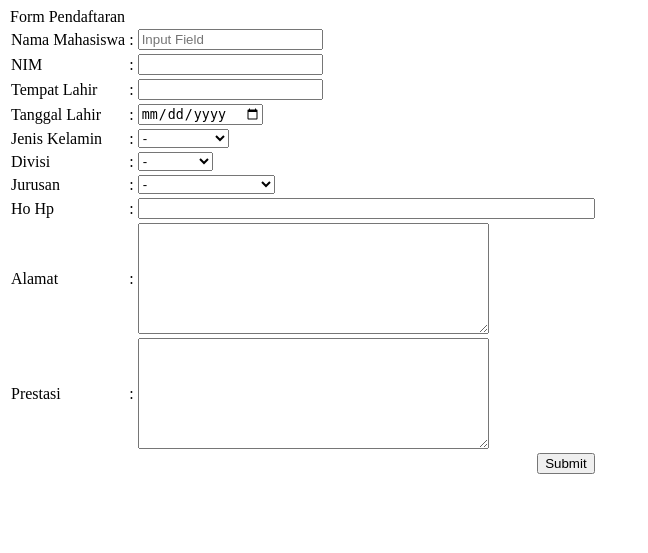
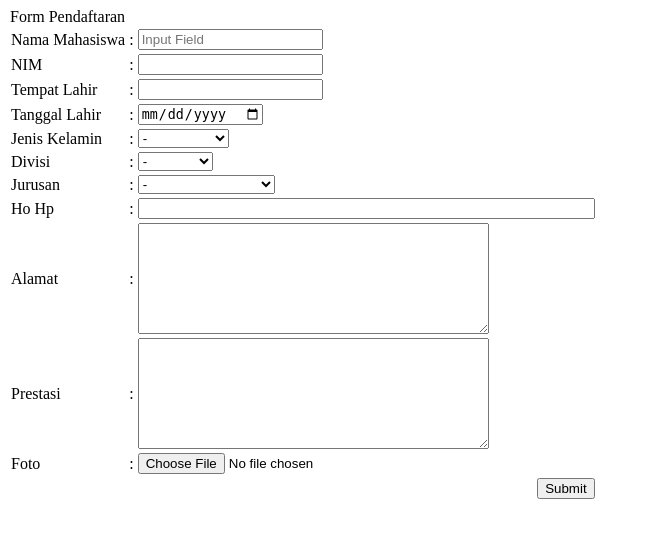
Before and after one commit to dwiayu/project-uas, a CodeIgniter app: the page made by application/views/pendaftaran_view.php in a window 1280 px wide. Shown: the top 553 px of the page, without its empty margins (0-648 px from the left). Run offline with CodeIgniter, Linux system fonts and the light colour scheme.

Commit message:
update view pendaftaran(upload foto)

```diff
--- a/application/views/pendaftaran_view.php
+++ b/application/views/pendaftaran_view.php
@@ -72,6 +72,13 @@
     <td> : </td>
     <td colspan="7"><textarea name="prestasi" cols="41" rows="7"></textarea></td>
 </tr>
+<tr>
+
+      <td><label for="">Foto</label></td>
+        <td>:</td>
+     <td> <input type="file" name="userfile" size="20"></td>
+
+</tr>
 
 <tr>
     <td colspan="9" align="right"><button type="submit" class="btn btn-primary">Submit</button></td>
```
